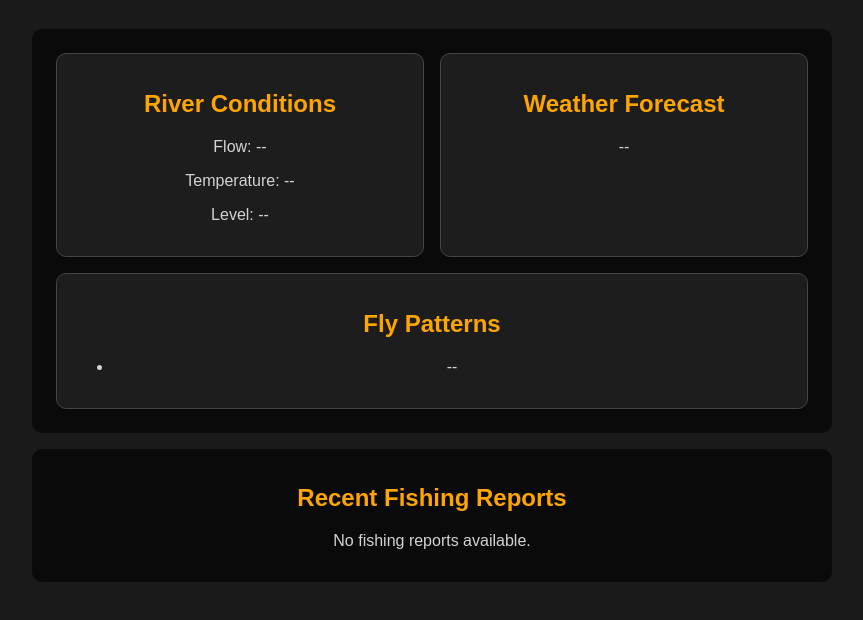
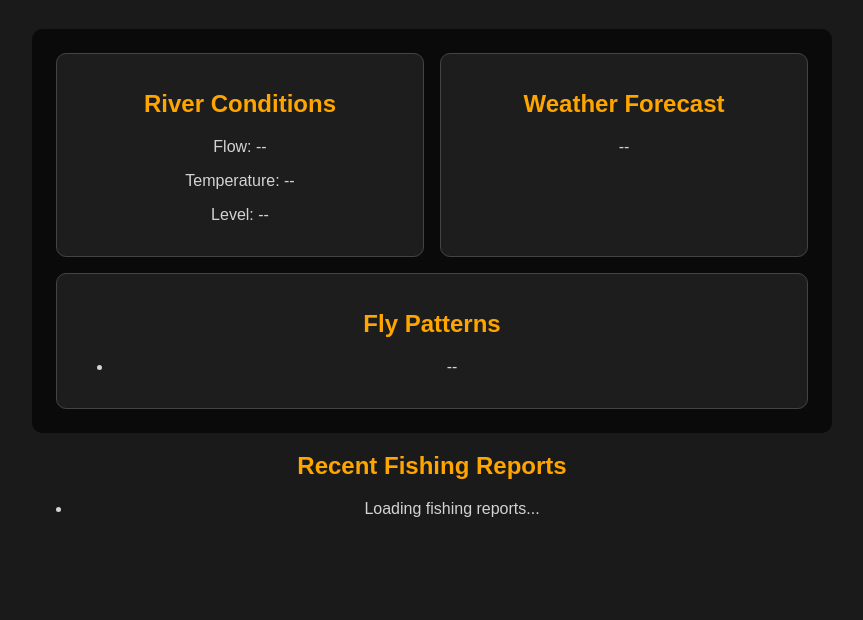
Before and after one commit to adamthabo/fishing, a plain HTML site: page index.html in a window 1280 px wide. Shown: the part 138-758 px from the top of the page, without its empty margins (208-1071 px from the left). Drawn offline with Linux system fonts and the light colour scheme; no server answers.

Commit message:
Update index.html

```diff
--- a/index.html
+++ b/index.html
@@ -9,6 +9,7 @@
 <body>
   <main>
     <h1>🎣 Upper Delaware Fishing Alert</h1>
+
     <label for="locationSelect">Select Location:</label>
     <select id="locationSelect">
       <option value="01425000">Stilesville, NY</option>
@@ -25,7 +26,8 @@
       <option value="01428500">Barryville, NY</option>
       <option value="01438500">Montague, NJ</option>
     </select>
-    <button id="updateAllBtn">UPDATE ALL</button>
+
+    <button id="update-all">UPDATE ALL</button>
 
     <div id="conditions">
       <div id="river-conditions">
@@ -50,13 +52,15 @@
 
     <div id="alerts"></div>
 
-    <section id="reports-section">
+    <!-- Recent Fishing Reports Section -->
+    <div id="fishing-reports">
       <h2>Recent Fishing Reports</h2>
-      <ul id="fishing-reports">
+      <ul id="reports-list">
         <li>Loading fishing reports...</li>
       </ul>
-    </section>
+    </div>
   </main>
+
   <script src="app.js"></script>
 </body>
 </html>
```
